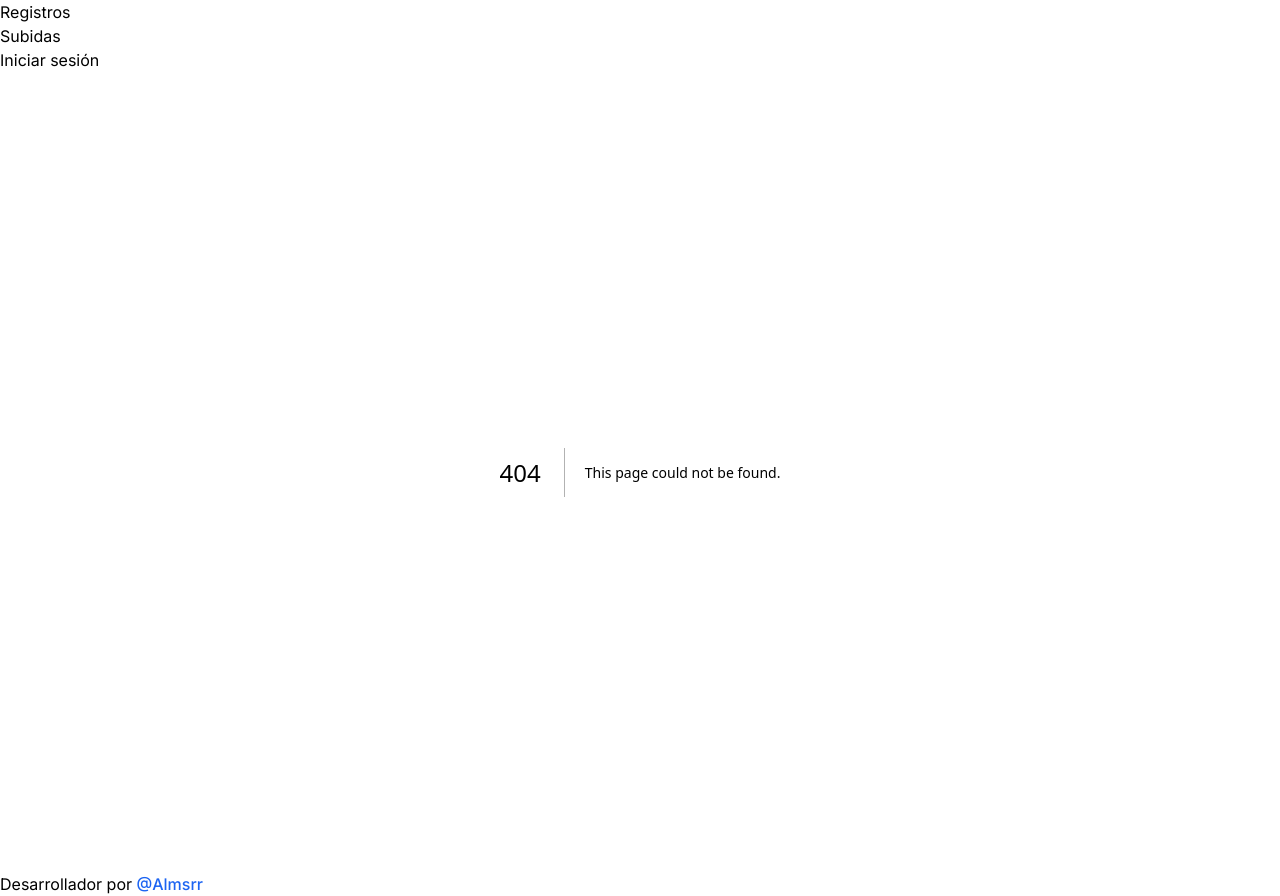
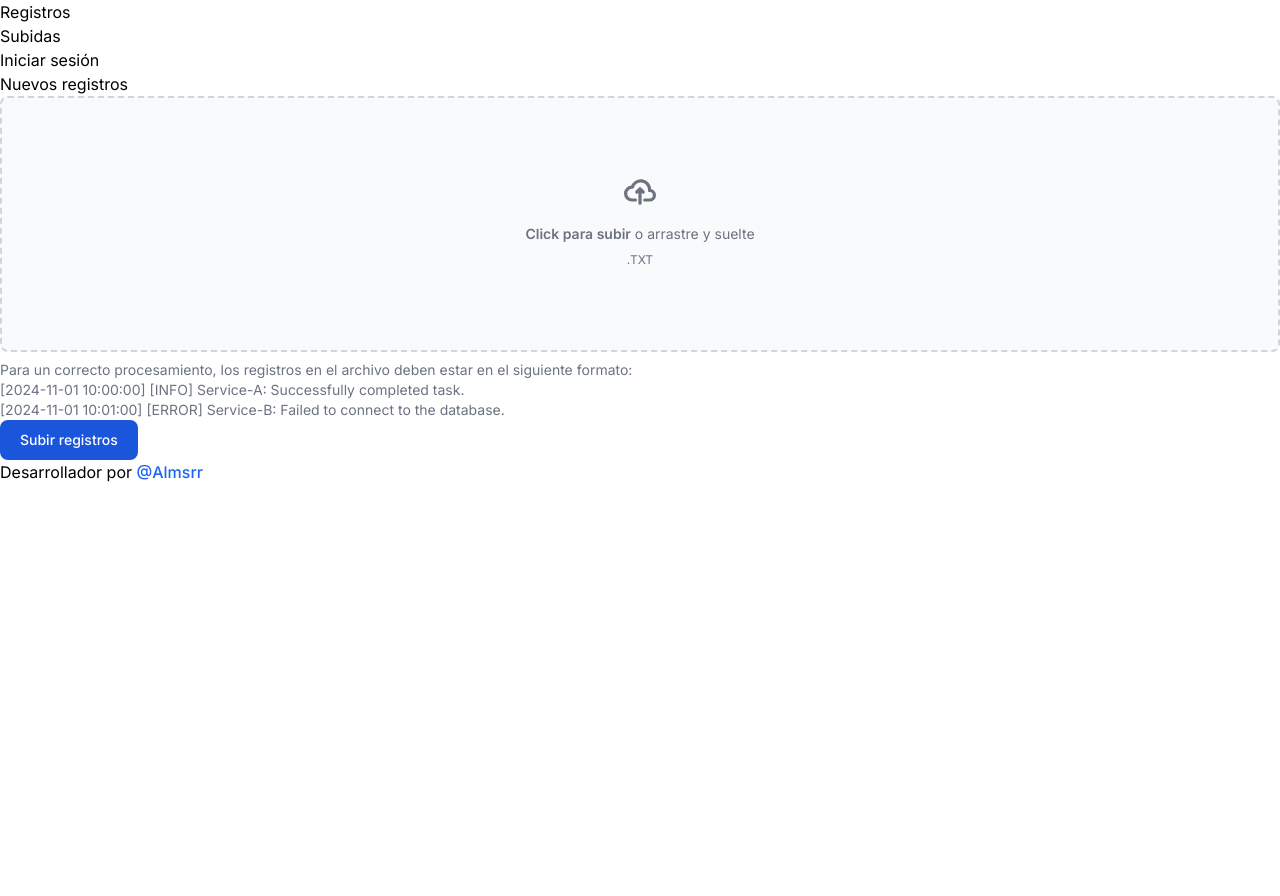
Before and after one commit to microboxlabs/nextjs-logs-manager, a Next.js app in the folder nextjs-logs-manager/: page /upload in a window 1280 px wide. Before the commit this address had no page. After the commit the page ends 800 px from the top, so only its background shows below. Built offline with nearby package versions, Linux system fonts and the light colour scheme.

Commit message:
Create LogForm with react-dropzone

```diff
--- /dev/null
+++ b/nextjs-logs-manager/app/components/FilesList.tsx
@@ -0,0 +1,27 @@
+import { generateId } from "@/shared/utils";
+import type { TUploadedFile } from "./LogForm";
+
+type Props = {
+  files?: TUploadedFile[];
+  onRemove: (id: string) => void;
+};
+
+export default function FilesList({ files, onRemove }: Props) {
+  if (!files || files.length === 0) {
+    return null;
+  }
+
+  return (
+    <ul>
+      {files.map((up) => (
+        <li key={generateId()}>
+          <p>{up.file.name}</p>
+          <p>
+            {up.file.size} <span>b</span>
+          </p>
+          <button onClick={onRemove.bind(null, up.id)}>X</button>
+        </li>
+      ))}
+    </ul>
+  );
+}
--- /dev/null
+++ b/nextjs-logs-manager/app/components/LogForm.tsx
@@ -0,0 +1,110 @@
+"use client";
+
+import { FormEvent, useState, useCallback } from "react";
+import { useDropzone } from "react-dropzone";
+
+import FilesList from "./FilesList";
+import { generateId } from "@/shared/utils";
+
+export type TUploadedFile = {
+  id: string;
+  file: File;
+};
+
+export default function LogForm() {
+  const [isRequiredError, setIsRequiredError] = useState(false);
+  const [files, setFiles] = useState<TUploadedFile[]>();
+
+  const onDrop = useCallback((files: File[]) => {
+    setFiles((prevFiles) => {
+      const convertedFiles = files.map((f) => ({ id: generateId(), file: f }));
+
+      if (prevFiles && prevFiles.length !== 0) {
+        return [...prevFiles, ...convertedFiles];
+      }
+      return convertedFiles;
+    });
+  }, []);
+
+  const { getRootProps, getInputProps, isDragActive } = useDropzone({
+    onDrop,
+    multiple: true,
+    maxFiles: 3,
+    accept: { "text/plain": [".txt"] },
+  });
+
+  const submit = (e: FormEvent) => {
+    e.preventDefault();
+
+    if (!files || files.length === 0) {
+      setIsRequiredError(true);
+      return;
+    }
+  };
+
+  const removeFile = (id: string) => {
+    setFiles((files) => files?.filter((f) => f.id !== id));
+  };
+
+  return (
+    <form onSubmit={submit}>
+      <div className="flex w-full items-center justify-center">
+        <label
+          htmlFor="dropzone-file"
+          className="flex h-64 w-full cursor-pointer flex-col items-center justify-center rounded-lg border-2 border-dashed border-gray-300 bg-gray-50 hover:bg-gray-100 dark:border-gray-600 dark:bg-gray-700 dark:hover:border-gray-500 dark:hover:bg-gray-600 dark:hover:bg-gray-800"
+          {...getRootProps()}
+        >
+          <div>
+            <input {...getInputProps()} />
+            {!isDragActive ? (
+              <div className="flex flex-col items-center justify-center pb-6 pt-5">
+                <svg
+                  className="mb-4 h-8 w-8 text-gray-500 dark:text-gray-400"
+                  aria-hidden="true"
+                  xmlns="http://www.w3.org/2000/svg"
+                  fill="none"
+                  viewBox="0 0 20 16"
+                >
+                  <path
+                    stroke="currentColor"
+                    strokeLinecap="round"
+                    strokeLinejoin="round"
+                    strokeWidth="2"
+                    d="M13 13h3a3 3 0 0 0 0-6h-.025A5.56 5.56 0 0 0 16 6.5 5.5 5.5 0 0 0 5.207 5.021C5.137 5.017 5.071 5 5 5a4 4 0 0 0 0 8h2.167M10 15V6m0 0L8 8m2-2 2 2"
+                  />
+                </svg>
+                <p className="mb-2 text-sm text-gray-500 dark:text-gray-400">
+                  <span className="font-semibold">Click para subir</span> o
+                  arrastre y suelte
+                </p>
+                <p className="text-xs text-gray-500 dark:text-gray-400">.TXT</p>
+              </div>
+            ) : (
+              <p>Suelte aqu&iacute;</p>
+            )}
+          </div>
+        </label>
+      </div>
+      <p className="mt-2 text-sm text-gray-500 dark:text-gray-400">
+        Para un correcto procesamiento, los registros en el archivo deben estar
+        en el siguiente formato: <br />
+        [2024-11-01 10:00:00] [INFO] Service-A: Successfully completed task.{" "}
+        <br />
+        [2024-11-01 10:01:00] [ERROR] Service-B: Failed to connect to the
+        database. <br />
+      </p>
+      {isRequiredError && (
+        <p className="mt-2 text-sm text-red-600 dark:text-red-500">
+          Al menos un archivo es requerido
+        </p>
+      )}
+      <FilesList files={files} onRemove={removeFile} />
+      <button
+        type="submit"
+        className="w-full rounded-lg bg-blue-700 px-5 py-2.5 text-center text-sm font-medium text-white hover:bg-blue-800 focus:outline-none focus:ring-4 focus:ring-blue-300 dark:bg-blue-600 dark:hover:bg-blue-700 dark:focus:ring-blue-800 sm:w-auto"
+      >
+        Subir registros
+      </button>
+    </form>
+  );
+}
--- /dev/null
+++ b/nextjs-logs-manager/app/upload/page.tsx
@@ -0,0 +1,10 @@
+import LogForm from "../components/LogForm";
+
+export default function NewLog() {
+  return (
+    <>
+      <h1>Nuevos registros</h1>
+      <LogForm />
+    </>
+  );
+}
--- a/nextjs-logs-manager/package.json
+++ b/nextjs-logs-manager/package.json
@@ -16,6 +16,7 @@
     "next": "14.1.3",
     "react": "^18",
     "react-dom": "^18",
+    "react-dropzone": "^14.3.5",
     "react-hook-form": "^7.53.2",
     "uuid": "^11.0.3"
   },
--- /dev/null
+++ b/nextjs-logs-manager/shared/utils.ts
@@ -0,0 +1,3 @@
+import { v4 as uuid } from "uuid";
+
+export const generateId = () => uuid();
```
Also changed, not shown: 1 other file (tests, documents, lock files or other folders).
